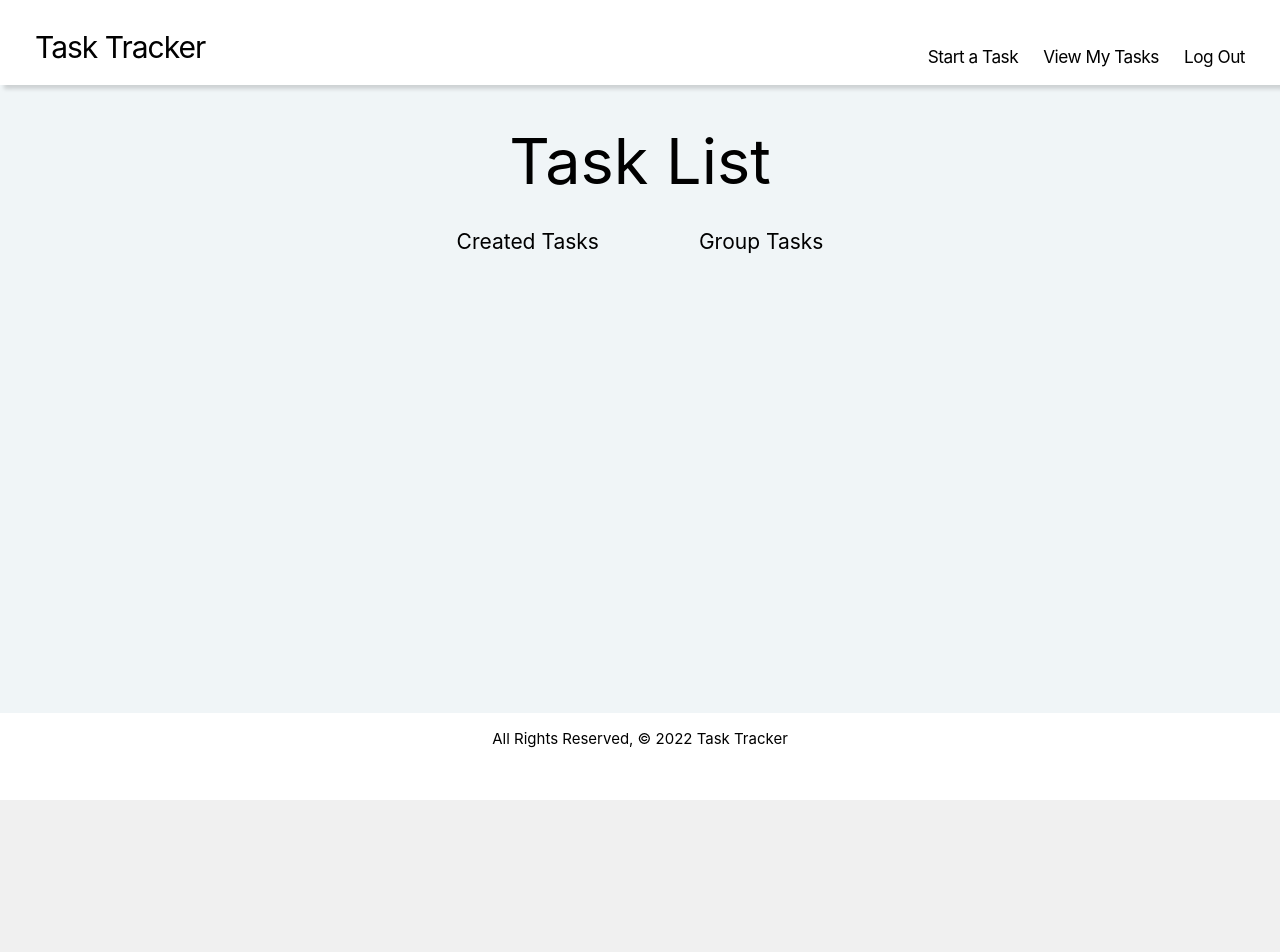
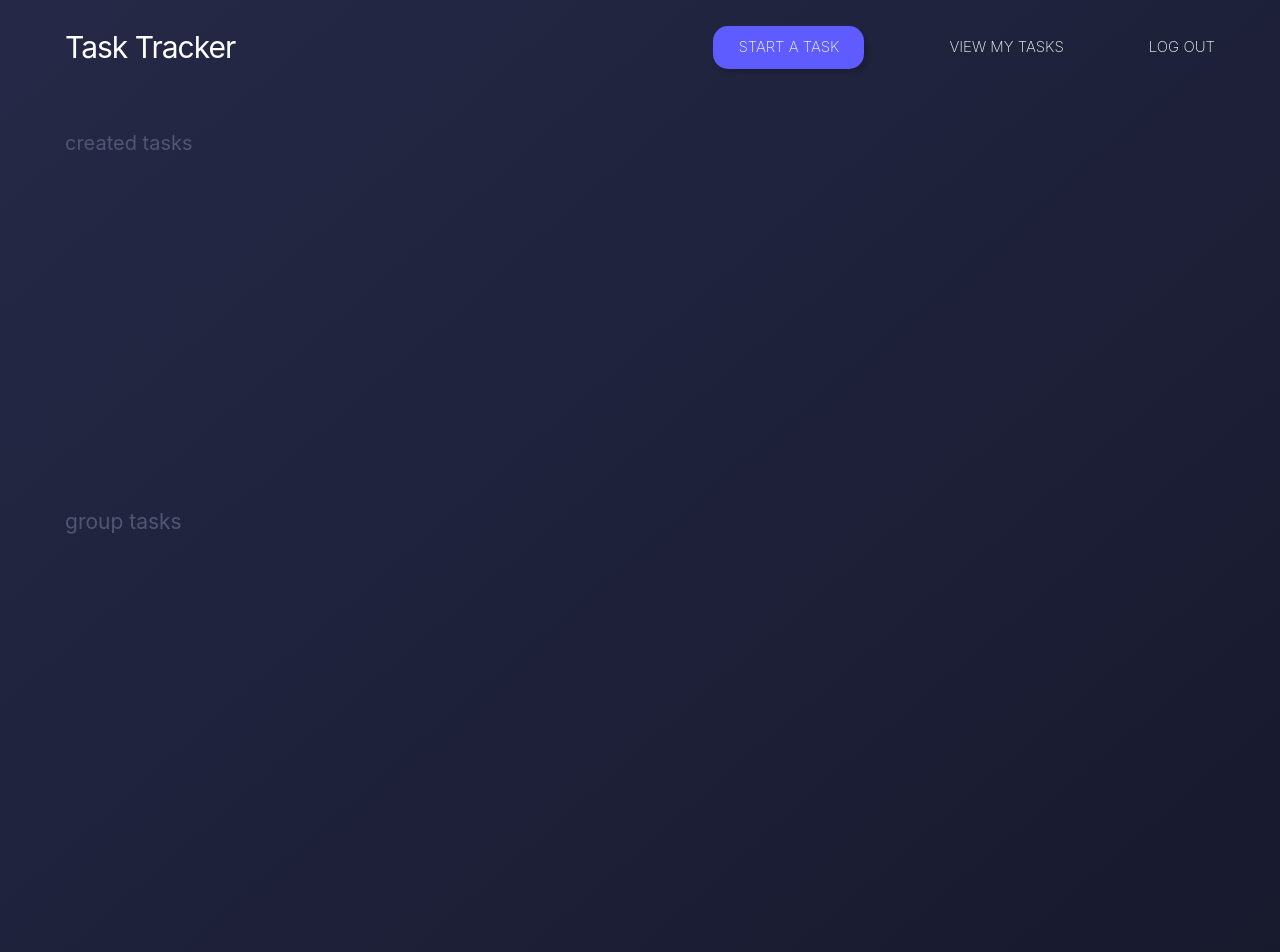
Before and after one commit to PeterSYoo/task_tracker, a Django app: page /tasks/ in a window 1280 px wide. Shown: the top 952 px of the page. Before the commit the page ends 800 px from the top, so only its background shows below. Run offline with Django 4.2, Linux system fonts and the light colour scheme; the visitor is signed in with stand-in values (Sample User, id 1); data that the repository does not hold is empty.

Commit message:
wip: edits styling to tasks list page

```diff
--- a/main_app/static/css/style.css
+++ b/main_app/static/css/style.css
@@ -4,21 +4,22 @@
 }
 
 body {
-  background-color: #F0F5F7;
+  background: rgb(37,41,71);
+  background: linear-gradient(139deg, rgba(37,41,71,1) 0%, rgba(20,22,39,1) 100%);
   font-family: 'Inter', sans-serif;
-  color: rgb(0, 0, 0);
+  color: rgb(255, 255, 255);
   min-height: 100vh;
+  min-width: 100vw;
   display: flex;
   flex-direction: column;
+  overflow-x: hidden;
 }
 
 header {
-  background-color: white;
-  padding: 25px 35px 15px 35px;
+  padding: 25px 65px 15px 65px;
   display: flex;
   flex-direction: row;
   justify-content: space-between;
-  box-shadow: 4px 4px 4px rgba(0, 0, 0, 0.15);
 }
 
 .header-logo {
@@ -29,10 +30,18 @@ header {
 .header-nav {
   display: flex;
   flex-direction: row;
-  align-items: flex-end;
-  gap: 25px;
-  letter-spacing: -0.5px;
-  font-size: 1.15em;
+  align-items: center;
+  gap: 85px;
+  font-size: 1em;
+  font-style: normal;
+  font-weight: 200;
+}
+
+.header-nav--tasks-create {
+  background: #5E5BFF;
+  box-shadow: 4px 4px 4px rgba(0, 0, 0, 0.15);
+  border-radius: 15px;
+  padding: 10px 25px 10px 25px;
 }
 
 main {
@@ -48,7 +57,6 @@ main > h1 {
 }
 
 footer {
-  background-color: #ffffff;
   display: flex;
   justify-content: center;
   padding: 15px 0 50px 0;
@@ -56,21 +64,21 @@ footer {
 
 /* unvisited link */
 a:link {
-  color: #000000;
+  color: #FFFFFF;
   text-decoration: none;
 }
 
 /* visited link */
 a:visited {
-  color: #000000;
+  color: #FFFFFF;
 }
 
 /* mouse over link */
 a:hover {
-  color: #000000;
+  color: #FFFFFF;
 }
 
 /* selected link */
 a:active {
-  color: #000000;
+  color: #FFFFFF;
 }
--- /dev/null
+++ b/main_app/static/css/tasklist.css
@@ -0,0 +1,98 @@
+.task-list {
+  display: grid;
+  grid-template-columns: auto;
+  grid-template-rows: auto auto;
+  grid-template-areas:
+    "individual"
+    "group";
+  min-height: 100vh;
+  min-width: 100vw;
+  padding: 43px 65px 0 65px;
+}
+
+.task-list--individual {
+  grid-area: individual;
+  display: flex;
+  flex-direction: column;
+}
+
+.task-list--individual-name {
+  display: flex;
+  font-size: 20px;
+  padding-bottom: 15px;
+  color: #515573;
+  margin-bottom: -10px;
+}
+
+.task-list--group {
+  grid-area: group;
+}
+
+.task-list--group-name {
+  display: flex;
+  font-size: 1.4em;
+  padding-bottom: 15px;
+  color: #515573;
+  margin-bottom: -10px;
+}
+
+.task-list--individual-card {
+  background: rgb(94,91,255);
+  background: linear-gradient(90deg, rgba(94,91,255,1) 0%, rgba(27,29,47,1) 64%);
+  border-radius: 0 15px 15px 0;
+  padding: 20px 50px 15px 50px;
+  display: flex;
+  align-items: center;
+  font-weight: 200;
+  margin-bottom: 20px;
+}
+
+.task-list--individual-icon {
+  background-color: #000427;
+  padding: 23px 32px 15px 32px;
+  margin: -49px 0 -45px -45px;
+  border-radius: 0px 10px 10px 0px;
+}
+
+.task-list--individual-icon > img {
+  max-height: 20px;
+  margin-bottom: 0;
+}
+
+.task-list--individual-card-name {
+  width: 200px;
+  margin-left: 50px;
+}
+
+.task-list--individual-card-dots {
+  width: 100px;
+  margin-bottom: -6px;
+}
+
+.task-list--group-card {
+  background: rgb(143,91,255);
+  background: linear-gradient(90deg, rgba(143,91,255,1) 0%, rgba(33,21,39,1) 64%);
+  border-radius: 0 15px 15px 0;
+  padding: 20px 50px 15px 50px;
+  display: flex;
+  align-items: center;
+  font-weight: 200;
+  margin-bottom: 20px;
+}
+
+.task-list--group-icon {
+  background-color: #000427;
+  padding: 23px 32px 15px 32px;
+  margin: -49px 0 -45px -45px;
+  border-radius: 0px 10px 10px 0px;
+}
+
+.task-list--group-icon > img {
+  max-height: 20px;
+  margin-bottom: 0;
+}
+
+.task-list--group-card-name {
+  width: 200px;
+  margin-left: 50px;
+}
--- a/main_app/static/css/tasks.css
+++ b/main_app/static/css/tasks.css
@@ -52,25 +52,6 @@
   color: #ffffff;
   box-shadow: 2px 2px 2px rgba(0, 0, 0, 0.15);
   cursor: pointer;
-}
-
-.task--new {
-  background-color: #ffffff;
-  padding: 25px 75px 25px 75px;
-  border-radius: 15px;
-  border: 1px solid black;
-  box-shadow: 4px 4px 4px rgba(0, 0, 0, 0.15);
-  margin-bottom: 50px;
-  display: flex;
-  flex-direction: row;
-  align-items: center;
-  gap: 25px;
-  margin-top: 150px;
-  justify-content: center;
-}
-
-.task--new-timer {
-  font-size: 2em;
 }
 
 .dots-vertical {
--- a/main_app/templates/base.html
+++ b/main_app/templates/base.html
@@ -28,12 +28,12 @@
     </div>
     <div class="header-nav">
       {% if request.user.is_authenticated %}
-      <div class="header-nav--tasks-create"><a href="{% url 'tasks_create' %}">Start a Task</a></div>
-      <div class="header-nav--tasks"><a href="{% url 'tasks_index' %}">View My Tasks</a></div>
-      <div class="header-nav--logout"><a href="{% url 'logout' %}">Log Out</a></div>
+      <div class="header-nav--tasks-create"><a href="{% url 'tasks_create' %}">START A TASK</a></div>
+      <div class="header-nav--tasks"><a href="{% url 'tasks_index' %}">VIEW MY TASKS</a></div>
+      <div class="header-nav--logout"><a href="{% url 'logout' %}">LOG OUT</a></div>
       {% else %}
-      <div class="header-nav--signup"><a href="{% url 'signup' %}">Sign Up</a></div>
-      <div class="header-nav--login"><a href="{% url 'login' %}">Log In</a></div>
+      <div class="header-nav--signup"><a href="{% url 'signup' %}">SIGN UP</a></div>
+      <div class="header-nav--login"><a href="{% url 'login' %}">LOG IN</a></div>
       {% endif %}
     </div>
   </header>
@@ -43,7 +43,9 @@
   </main>
 
   <footer>
-    All Rights Reserved, © 2022 Task Tracker
+    Coded and designed by Peter Yoo&nbsp;&nbsp;&nbsp;&nbsp;&nbsp;&nbsp;|&nbsp;&nbsp;&nbsp;&nbsp;&nbsp;&nbsp;&nbsp;&nbsp;
+    <a href="https://github.com/PeterSYoo" target="_blank" rel="noopener noreferrer"><img src="https://i.imgur.com/xv4MTCa.png" alt=""></a>&nbsp;&nbsp;&nbsp;&nbsp;&nbsp;&nbsp;&nbsp;&nbsp;
+    <a href="https://www.linkedin.com/in/petersyoo/" target="_blank" rel="noopener noreferrer"><img src="https://i.imgur.com/7UD7VD4.png" alt=""></a>
   </footer>
 
 </body>
--- a/main_app/templates/tasks/index.html
+++ b/main_app/templates/tasks/index.html
@@ -2,36 +2,36 @@
 {% load static %}
 
 {% block extrahead %}
-<link rel="stylesheet" href="{% static "css/tasks.css" %}">
+<link rel="stylesheet" href="{% static "css/tasklist.css" %}">
 {% endblock %}
-
-<h1>Task List</h1>
 
 <div class="task-list">
 
   <div class="task-list--individual">
-    <span class="task-list--individual-name">Created Tasks</span>
+    <span class="task-list--individual-name">created tasks</span>
     {% for task in user_tasks %}
       <a href="{% url 'detail' task.id %}">
-        <div class="task-list--card">
-          <span class="task-list--card-name">{{ task.name }}</span><br>
-          <span class="task-list--card-description">Description: {{ task.description }}</span>
+        <div class="task-list--individual-card">
+          <span class="task-list--individual-icon"><img src="https://i.imgur.com/8Gs4RIR.png" alt=""></span>
+          <span class="task-list--individual-card-name">{{ task.name }}</span>
+          <span class="task-list--individual-card-dots"><img src="https://i.imgur.com/QzTEj8T.png" alt=""></span>
+          <span class="task-list--individual-card-description">Description: {{ task.description }}</span>
         </div>
       </a>
-      <br>
     {% endfor %}
   </div>
 
   <div class="task-list--group">
-    <span class="task-list--group-name">Group Tasks</span>
+    <span class="task-list--group-name">group tasks</span>
     {% for task in users_tasks %}
       <a href="{% url 'detail' task.id %}">
-        <div class="task-list--card">
-          <span class="task-list--card-name">{{ task.name }}</span><br>
-          <span class="task-list--card-description">Description: {{ task.description }}</span>
+        <div class="task-list--group-card">
+          <span class="task-list--group-icon"><img src="https://i.imgur.com/DxQbRlv.png" alt=""></span>
+          <span class="task-list--group-card-name">{{ task.name }}</span>
+          <span class="task-list--individual-card-dots"><img src="https://i.imgur.com/QzTEj8T.png" alt=""></span>
+          <span class="task-list--group-card-description">Description: {{ task.description }}</span>
         </div>
       </a>
-      <br>
     {% endfor %}
   </div>
 
--- a/main_app/views.py
+++ b/main_app/views.py
@@ -22,9 +22,11 @@ def home(request):
 def tasks_index(request):
   users_tasks = Task.objects.filter(users=request.user)
   user_tasks = Task.objects.filter(user=request.user)
+  calendar = Calendar()
   return render(request, 'tasks/index.html', {
     'users_tasks': users_tasks,
     'user_tasks': user_tasks,
+    'calendar': calendar,
     })
 
 @login_required
```
Also changed, not shown: main_app/static/css/taskcreate.css (added, +63 -0 lines), main_app/templates/main_app/task_form.html (+7 -6 lines).
